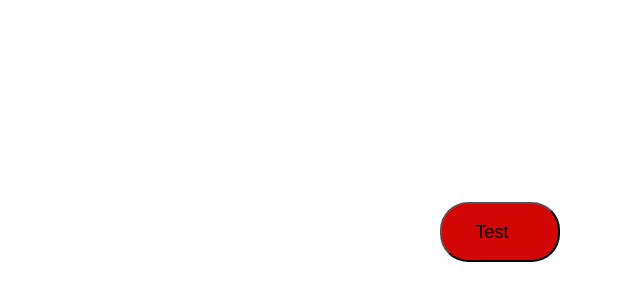
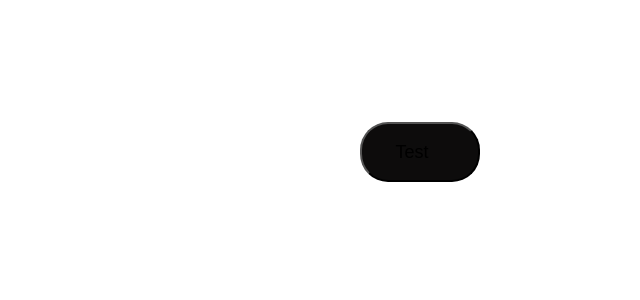
Before and after one commit to sindhura-kaparthi/deploy-test, a React app: page / in a window 1280 px wide. Shown: the part 458-758 px from the top of the page, without its empty margins (640-1280 px from the left). Built offline with nearby package versions, Linux system fonts and the light colour scheme; the HTML template or start-up script is replaced by a standard one.

Commit message:
remove dist 3

```diff
--- a/package.json
+++ b/package.json
@@ -1,5 +1,4 @@
 {
-  "homepage": "http://sindhura-kaparthi.github.io/deploy-test",
   "name": "sahaya-frontend",
   "private": true,
   "description": "sahaya Frontend",
--- a/src/App.css
+++ b/src/App.css
@@ -1,11 +1,11 @@
 .floating {
     position: fixed;
-    right: 5rem;
-    bottom: 5rem;
+    right: 10rem;
+    bottom: 10rem;
     padding-right: 22px;
     width: 120px;
     height: 60px;
     border-radius: 28px;
-    background: #d30606;
+    background: #0d0c0c;
     font-size: 18px;
 }
```
Also changed, not shown: 1 other file (tests, documents, lock files or other folders).
